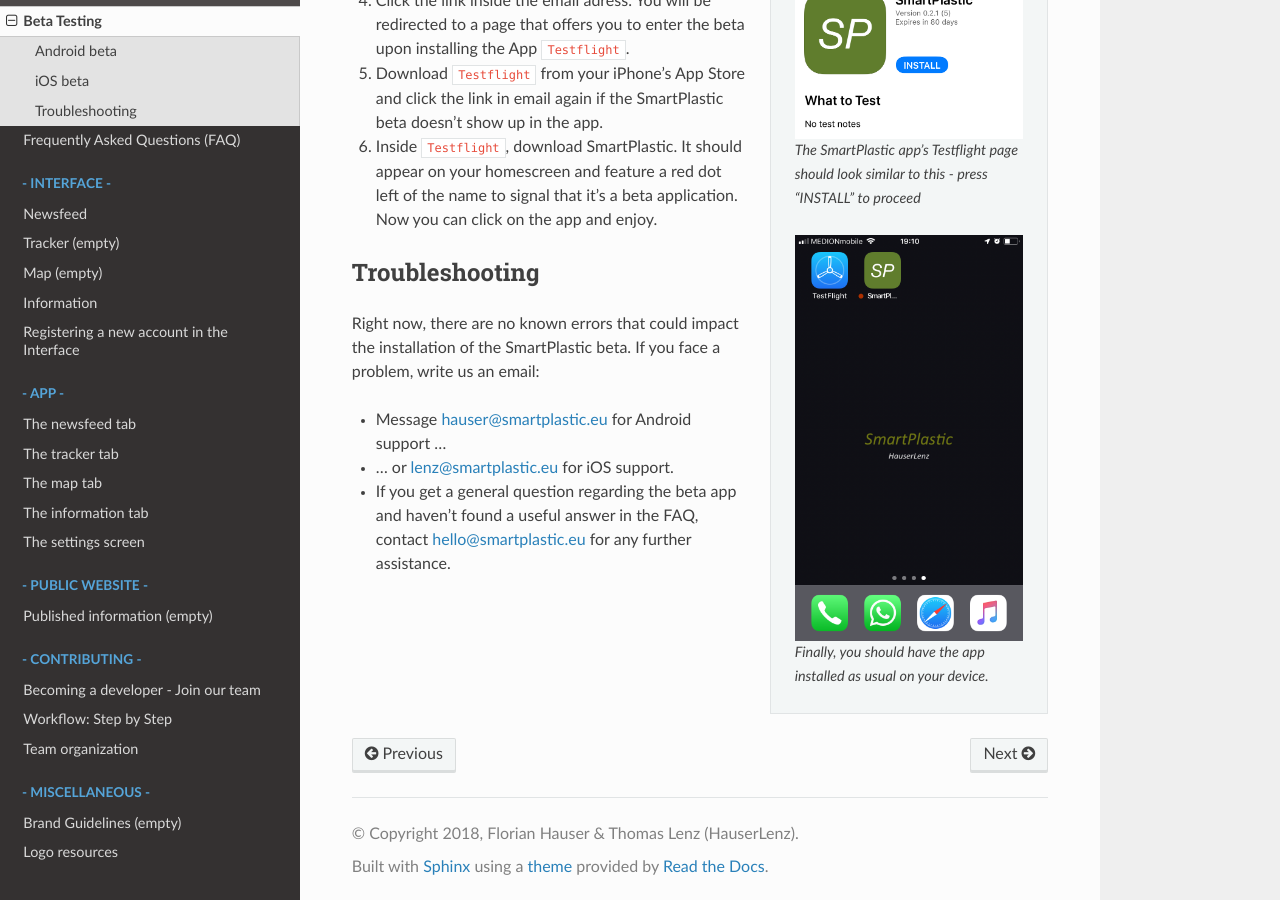
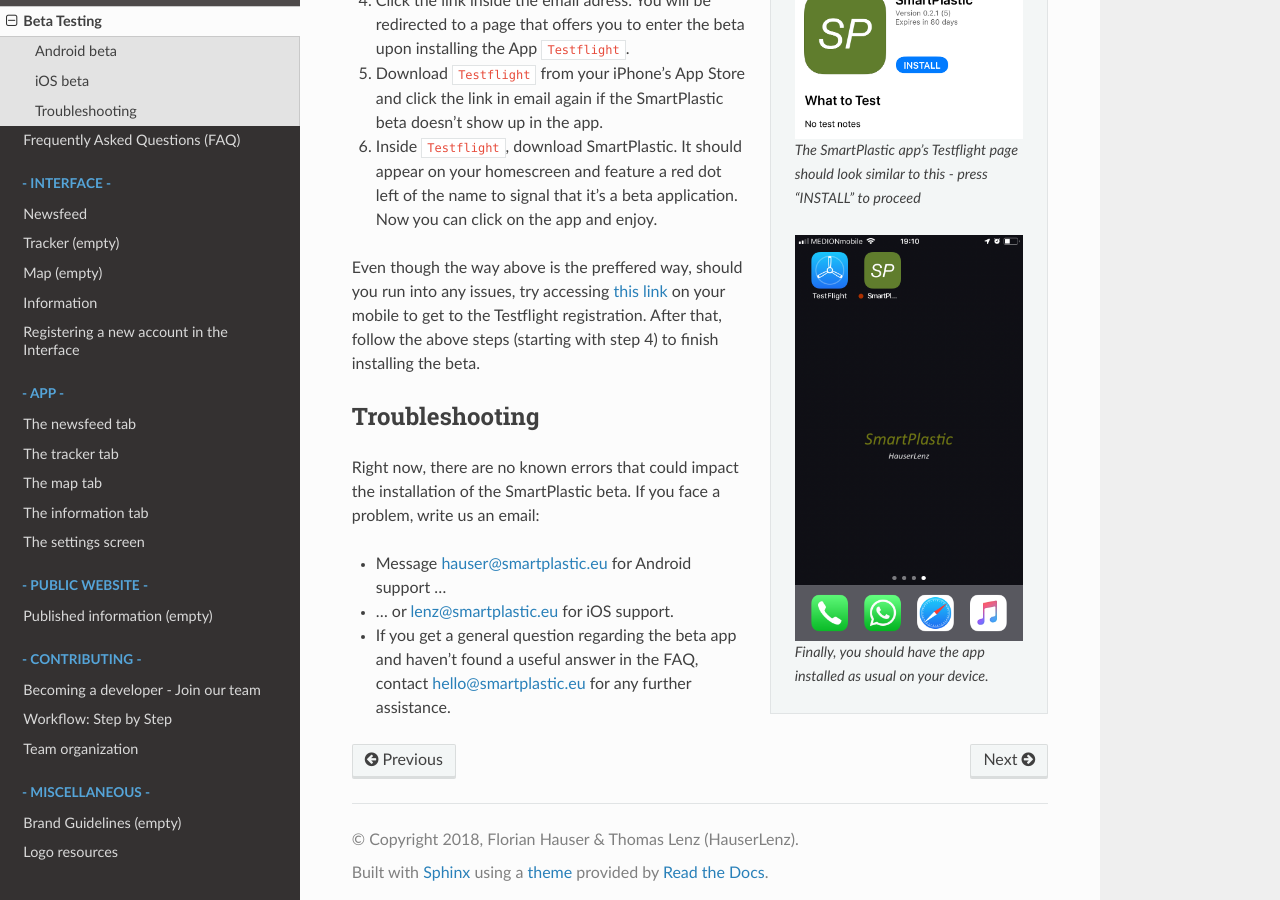
Before and after one commit to SmartPlastic/Docs, a Sphinx documentation site: the page built from docs/content/home/beta.rst, in a window 1280 px wide and 900 px high, scrolled down 936 px. Built offline with Sphinx 7.4.7 and the Read the Docs theme 2.0.0, drawn with Linux system fonts in a browser that asks for light colours.

Commit message:
Added iOS beta public link

```diff
--- a/docs/content/home/beta.rst
+++ b/docs/content/home/beta.rst
@@ -59,6 +59,9 @@
    and feature a red dot left of the name to signal that it's a beta
    application. Now you can click on the app and enjoy.
 
+Even though the way above is the preffered way, should you run into any issues, try accessing `this link <https://testflight.apple.com/join/6jowO>`__ on your mobile to get to the Testflight registration.
+After that, follow the above steps (starting with step 4) to finish installing the beta.
+
 
 Troubleshooting
 ***************
```
